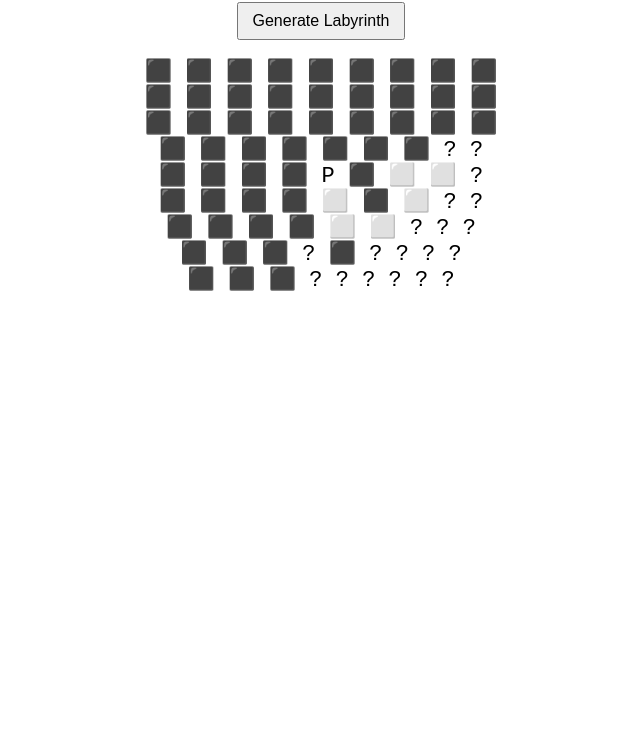
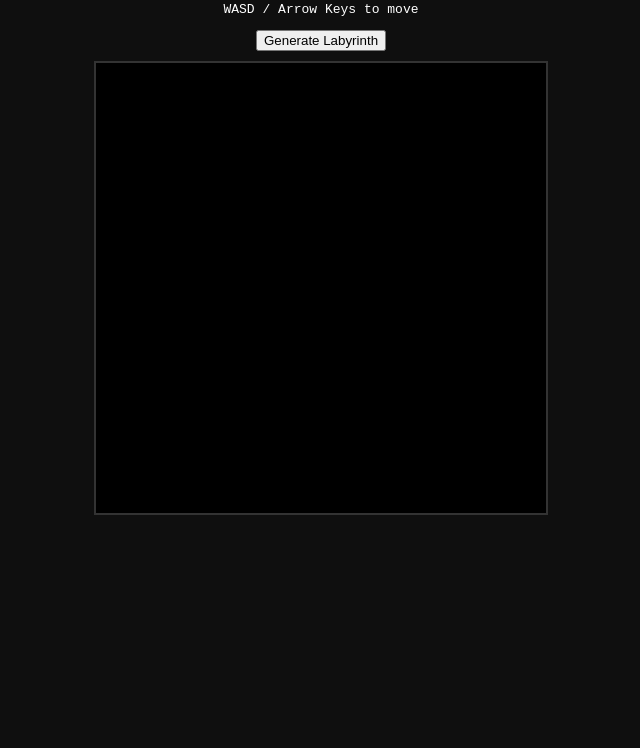
Before and after one commit to JosephGonzalez1/cmpm-147-final, a plain HTML site: page index.html in a window 1280 px wide. Shown: the part 52-800 px from the top of the page, without its empty margins (319-959 px from the left). Drawn offline with Linux system fonts and the light colour scheme.

Commit message:
Update index.html add controls

```diff
--- a/index.html
+++ b/index.html
@@ -2,15 +2,28 @@
 <html>
 <head>
 <title>Procedural Death Labyrinth</title>
-<link rel="stylesheet" href="style.css">
+<style>
+body{
+    margin:0;
+    background:#0f0f0f;
+    color:white;
+    text-align:center;
+    font-family:monospace;
+}
+canvas{
+    background:#000;
+    margin-top:10px;
+    border:2px solid #333;
+}
+</style>
 </head>
 <body>
 
 <h2>Procedural Death Labyrinth</h2>
-
+<p>WASD / Arrow Keys to move</p>
 <button onclick="startGame()">Generate Labyrinth</button>
-
-<div id="grid"></div>
+<br>
+<canvas id="game" width="450" height="450"></canvas>
 
 <script src="game.js"></script>
 
```
